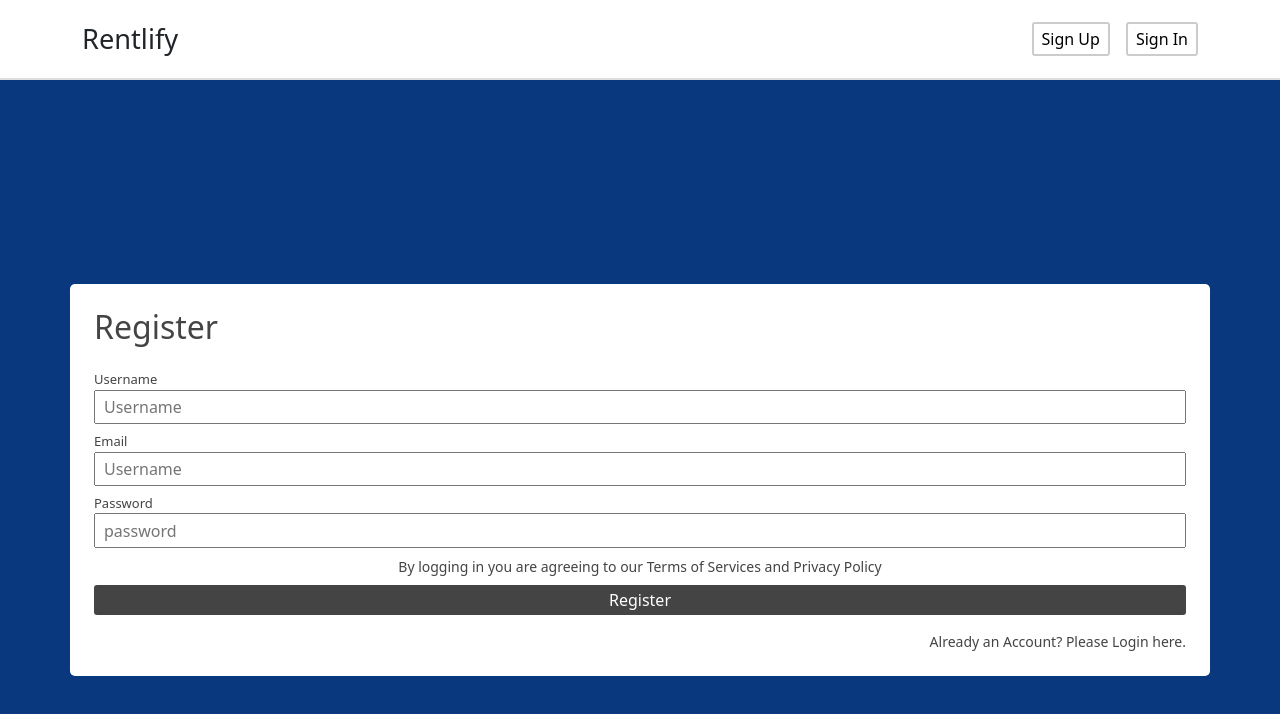
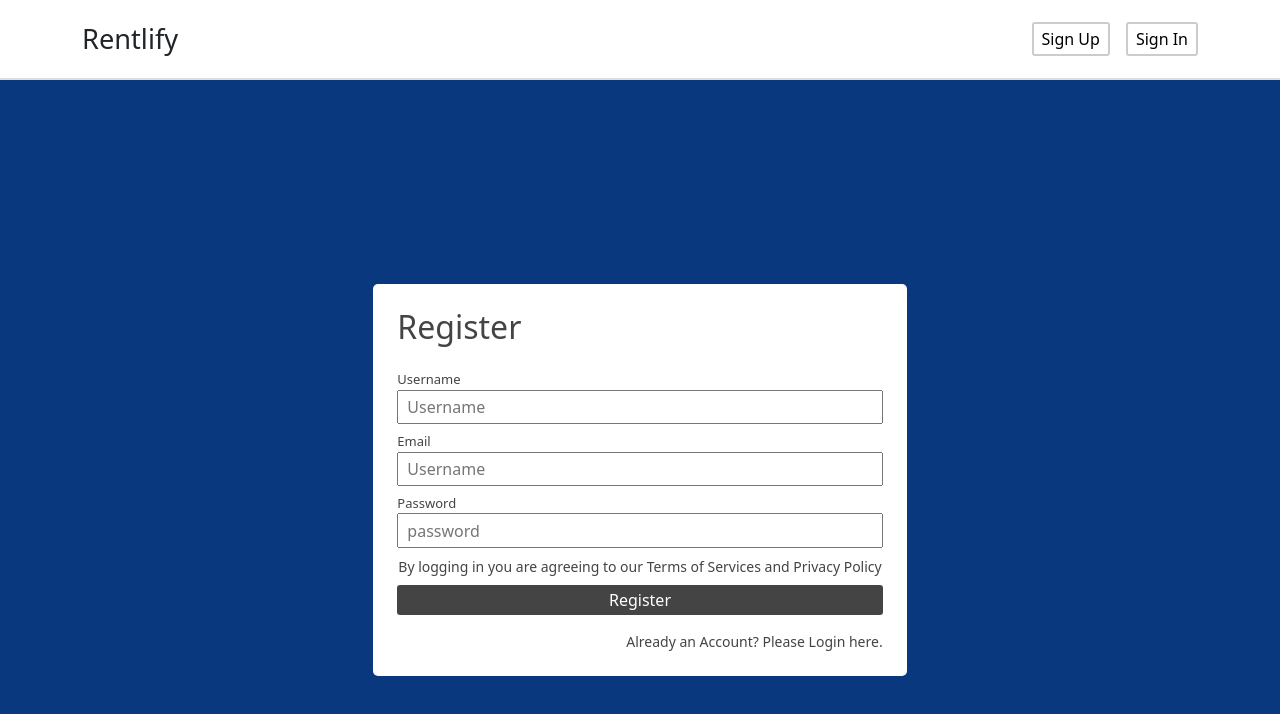
Before and after one commit to abeltakongmo/Booking, a React (Vite) app in the folder rentlify/: page /register in a window 1280 px wide. Shown: the top 714 px of the page. Built offline with nearby package versions, Linux system fonts and the light colour scheme.

Commit message:
small fix

```diff
--- a/rentlify/package.json
+++ b/rentlify/package.json
@@ -10,6 +10,7 @@
     "preview": "vite preview"
   },
   "dependencies": {
+    "axios": "^1.4.0",
     "date-fns": "^2.30.0",
     "react": "^18.2.0",
     "react-date-range": "^1.4.0",
--- a/rentlify/src/pages/Register.jsx
+++ b/rentlify/src/pages/Register.jsx
@@ -20,7 +20,7 @@ export default function Register() {
   };
   return (
     <div className="register-container">
-      <div className="container register-wrapper">
+      <div className="container register-wrapper col-10 col-md-5">
         <h2>Register</h2>
         <form className="register-form" onSubmit={handleSubmit}>
           <div className="rg-input-item">
```
Also changed, not shown: 1 other file (tests, documents, lock files or other folders).
